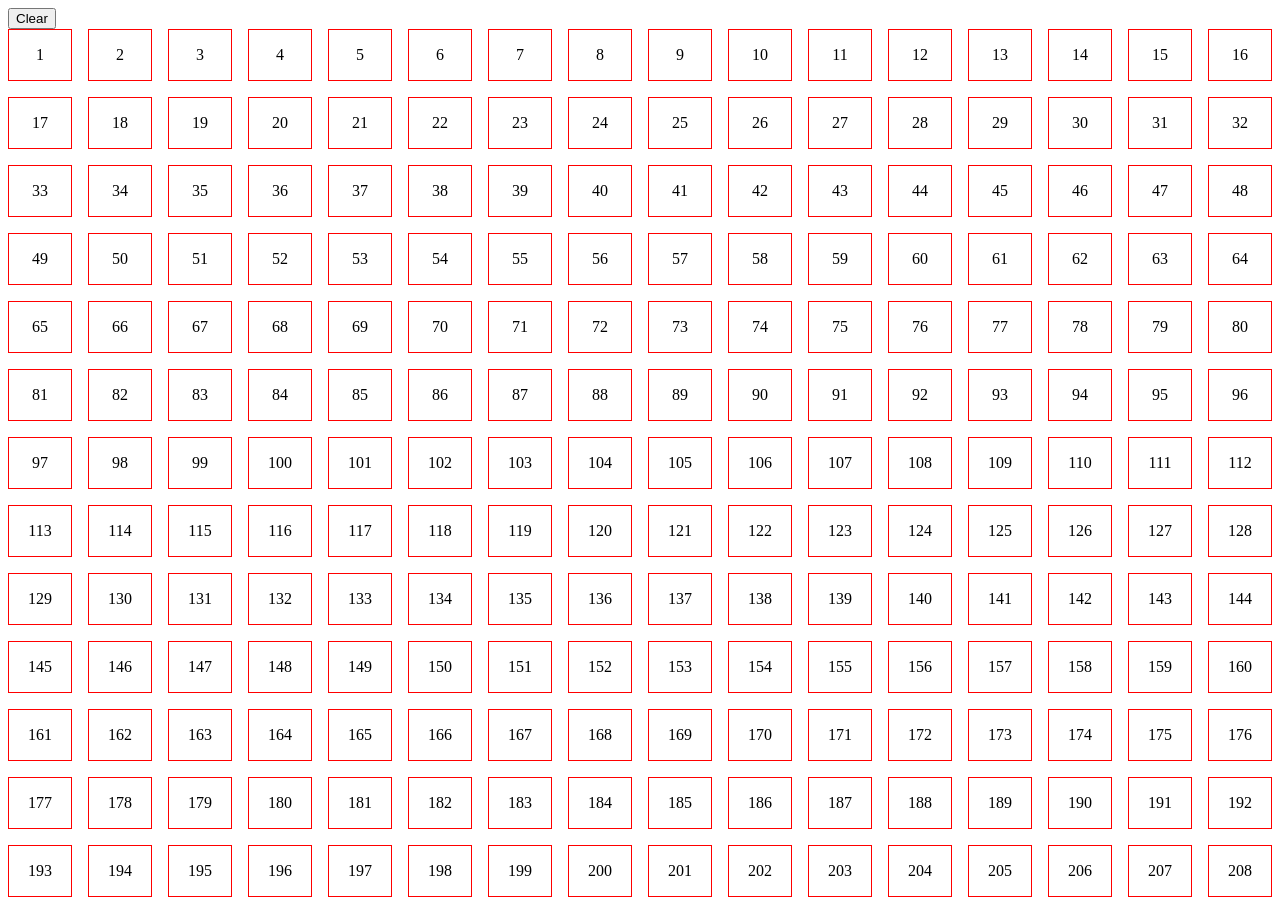
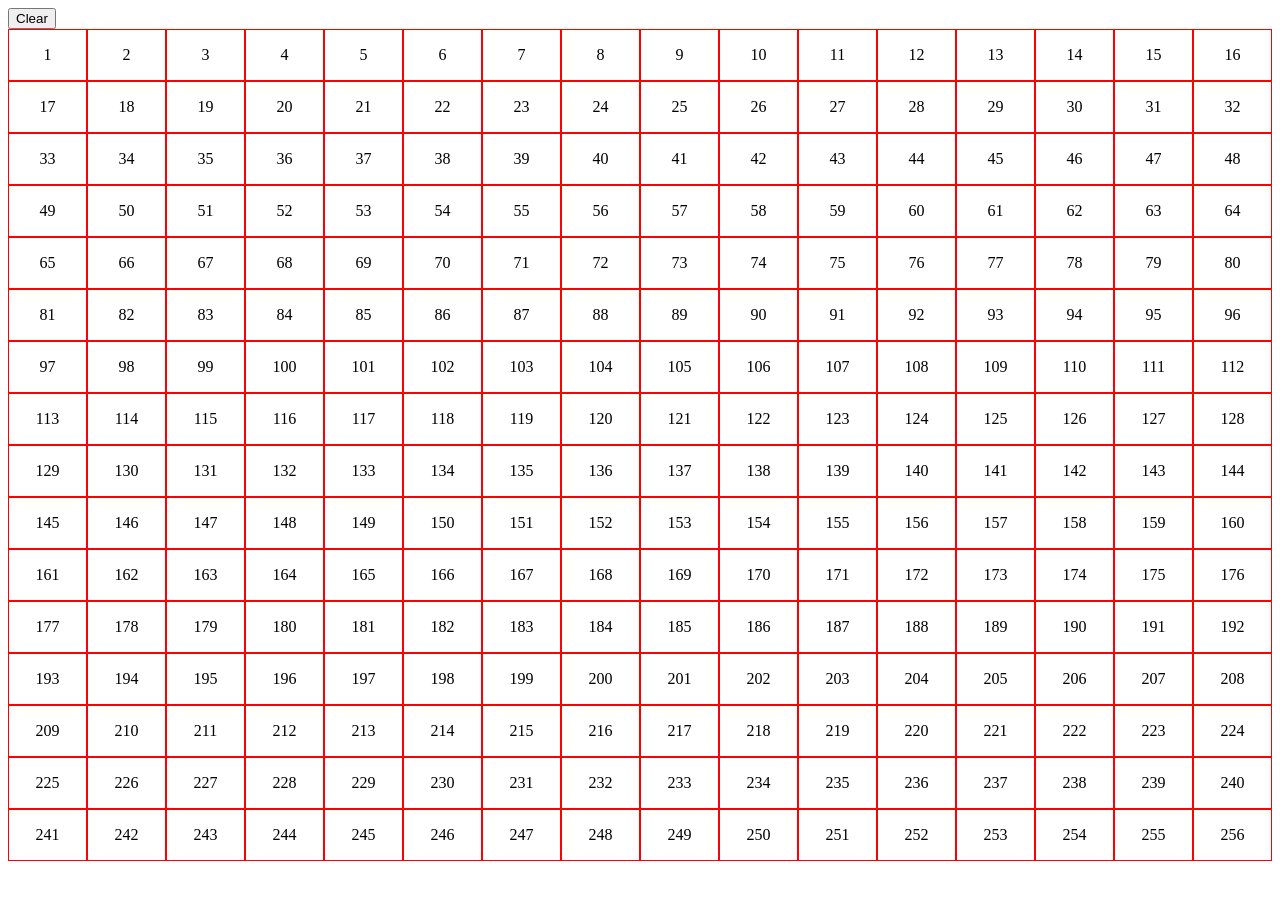
Before and after one commit to BrokenRolz/Project-Etch-A-Sketch, a plain HTML site: page index.html in a window 1280 px wide. Shown: the top 900 px of the page. After the commit the page ends 869 px from the top, so only its background shows below. Drawn offline with Linux system fonts and the light colour scheme.

Commit message:
Remove grid gap

```diff
--- a/style.css
+++ b/style.css
@@ -5,7 +5,6 @@
 
 #container {
     display: grid;
-    grid-gap: 1em;
     grid-template-rows: repeat(var(--grid-rows), 1fr);
     grid-template-columns: repeat(var(--grid-cols), 1fr);
 }
```
